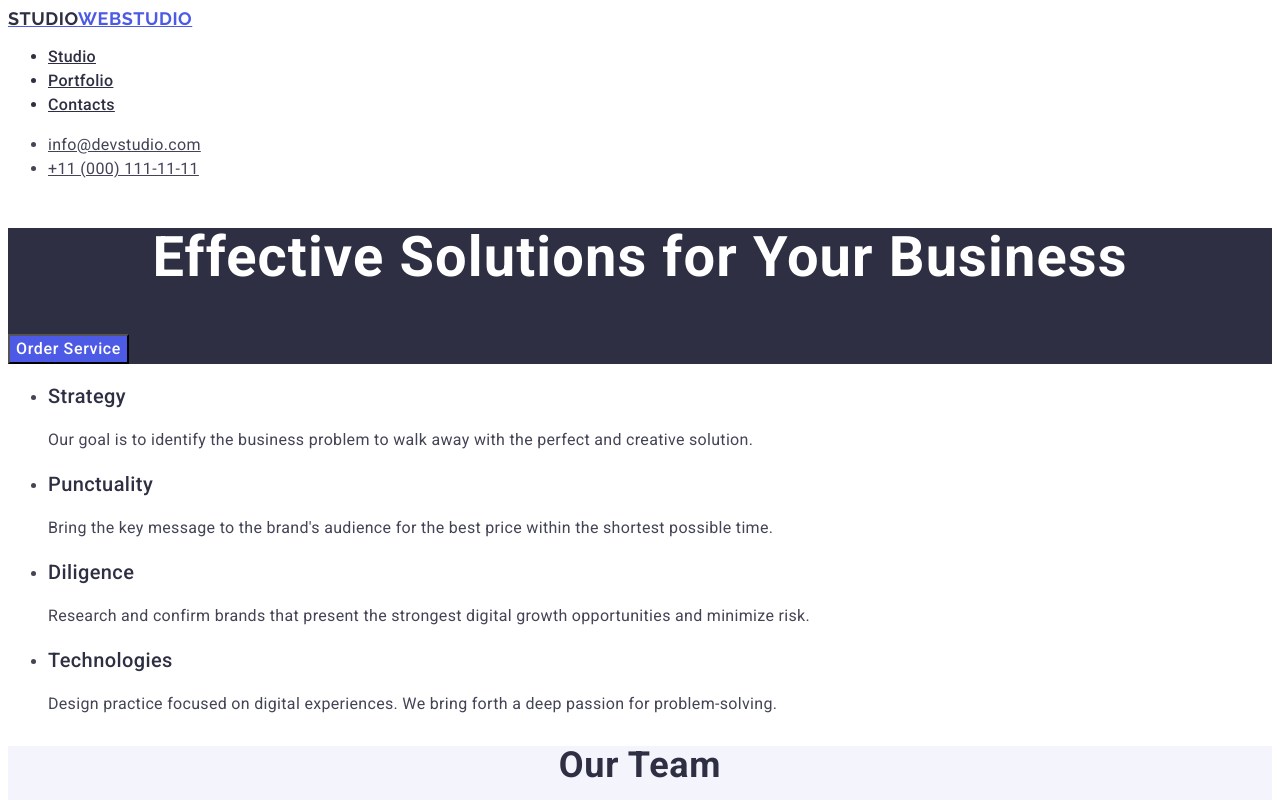
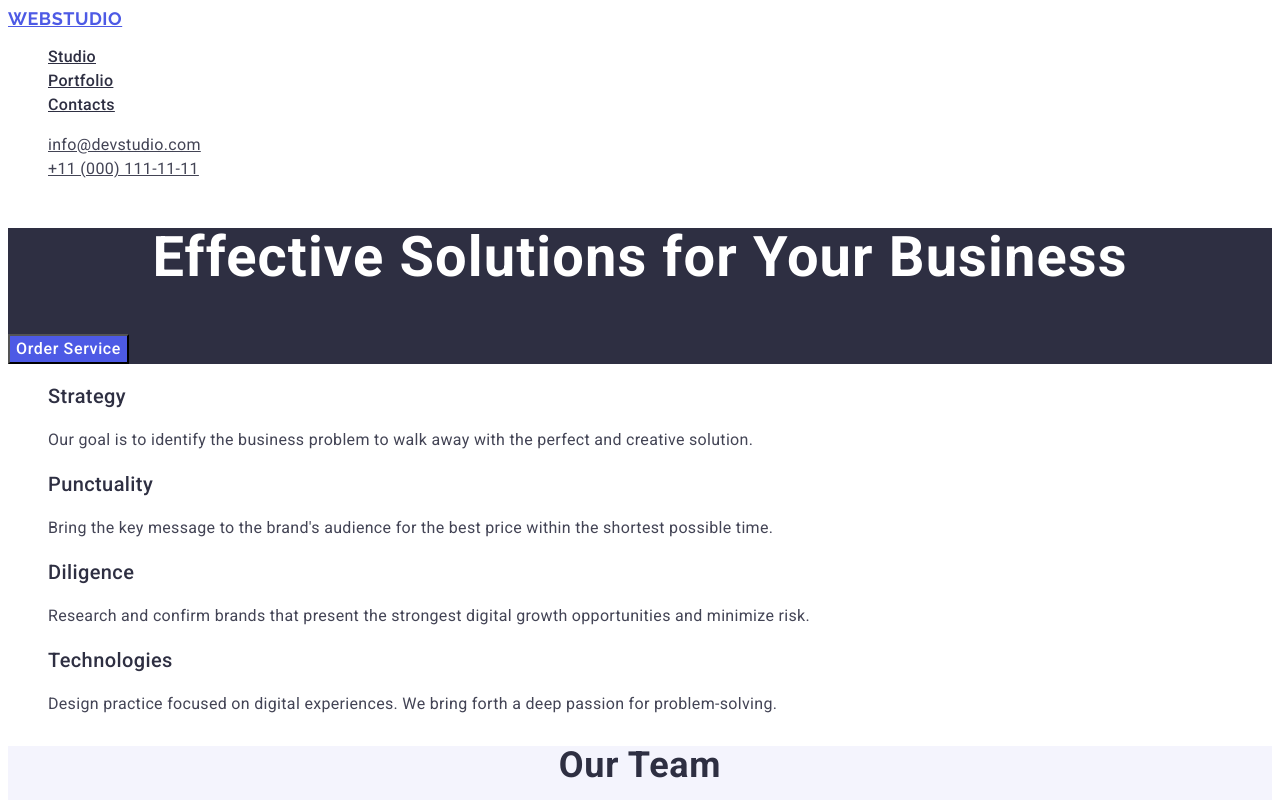
Before and after one commit to DianaMM5/goit-markup-hw-02, a plain HTML site: page index.html in a window 1280 px wide. Shown: the top 800 px of the page. Drawn offline with Linux system fonts and the light colour scheme.

Commit message:
modified html and css

```diff
--- a/css/style.css
+++ b/css/style.css
@@ -24,6 +24,7 @@ body  {font-family: "Roboto", sans-serif;
         line-height: 1.5;
         letter-spacing: 0.02em;
         color: #2e2f42;
+        list-style: none;
 }
 
 .header-nav-link {
@@ -42,7 +43,8 @@ body  {font-family: "Roboto", sans-serif;
         font-size: 16px;
         line-height: 1.5;
         letter-spacing: 0.02em;
-        color: #434455
+        color: #434455;
+        list-style: none;
 }
 .header-address-link {
         color: #434455
@@ -83,6 +85,10 @@ body  {font-family: "Roboto", sans-serif;
 
 
 
+.features-list {
+        list-style: none;
+}
+
 .features-subtitle {
         font-weight: 500;
         font-size: 20px;
@@ -102,6 +108,10 @@ body  {font-family: "Roboto", sans-serif;
 
 .team-section {
         background-color: #f4f4fd;
+}
+
+.team-list {
+        list-style: none;
 }
 
 .team-title {
@@ -143,6 +153,10 @@ body  {font-family: "Roboto", sans-serif;
         color: #2e2f42;
 }
 
+.portfolio-list {
+        list-style: none;
+}
+
 .portfolio-subtitle {
         font-weight: 500;
         font-size: 20px;
--- a/index.html
+++ b/index.html
@@ -17,7 +17,7 @@
     <header>
       <nav class="header-nav">
         <a href="./index.html" class="header-logo"
-          ><span class="hlogo-name">Studio</span>WEBSTUDIO</a
+          ><span class="hlogo-name"></span>WEBSTUDIO</a
         >
 
         <ul class="header-nav-list">
@@ -242,7 +242,7 @@
     </main>
     <footer class="footer">
       <a href="./index.html" class="footer-logo"
-        ><span class="flogo-name">Studio</span>WEBSTUDIO</a
+        ><span class="flogo-name"></span>WEBSTUDIO</a
       >
       <p class="footer-descr">
         Increase the flow of customers and sales for your business with digital
```
